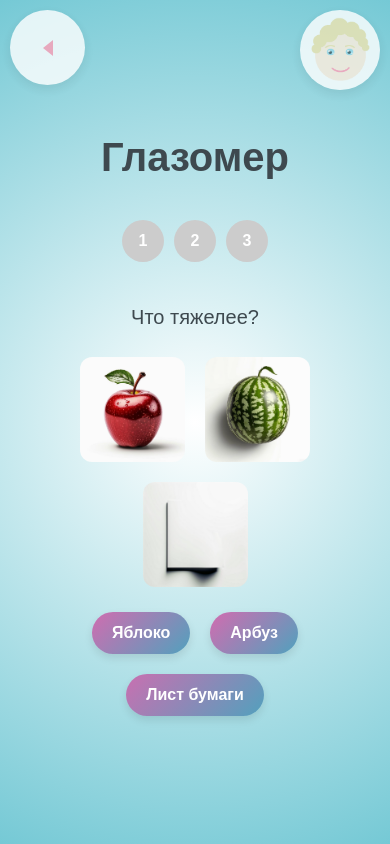
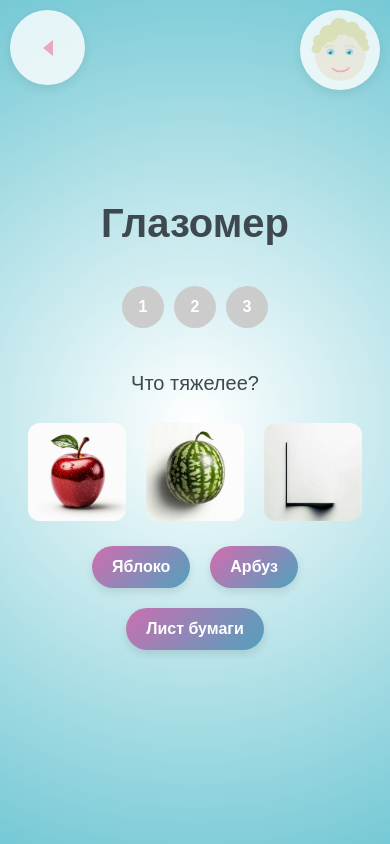
Before and after one commit to u-developer-d/eye-game, a plain HTML site: page index.html in a window 390 px wide. Both pictures are taken after a click on the button "Начальный". Drawn offline with Linux system fonts and the light colour scheme.

Commit message:
Update index.html

```diff
--- a/index.html
+++ b/index.html
@@ -184,7 +184,8 @@
       max-width: 50%;
     }
     .image-wrapper img.multiple {
-      max-width: 30%;
+      max-width: 28%;
+      margin: 5px;
     }
   }
   @media (max-width: 768px) {
```
